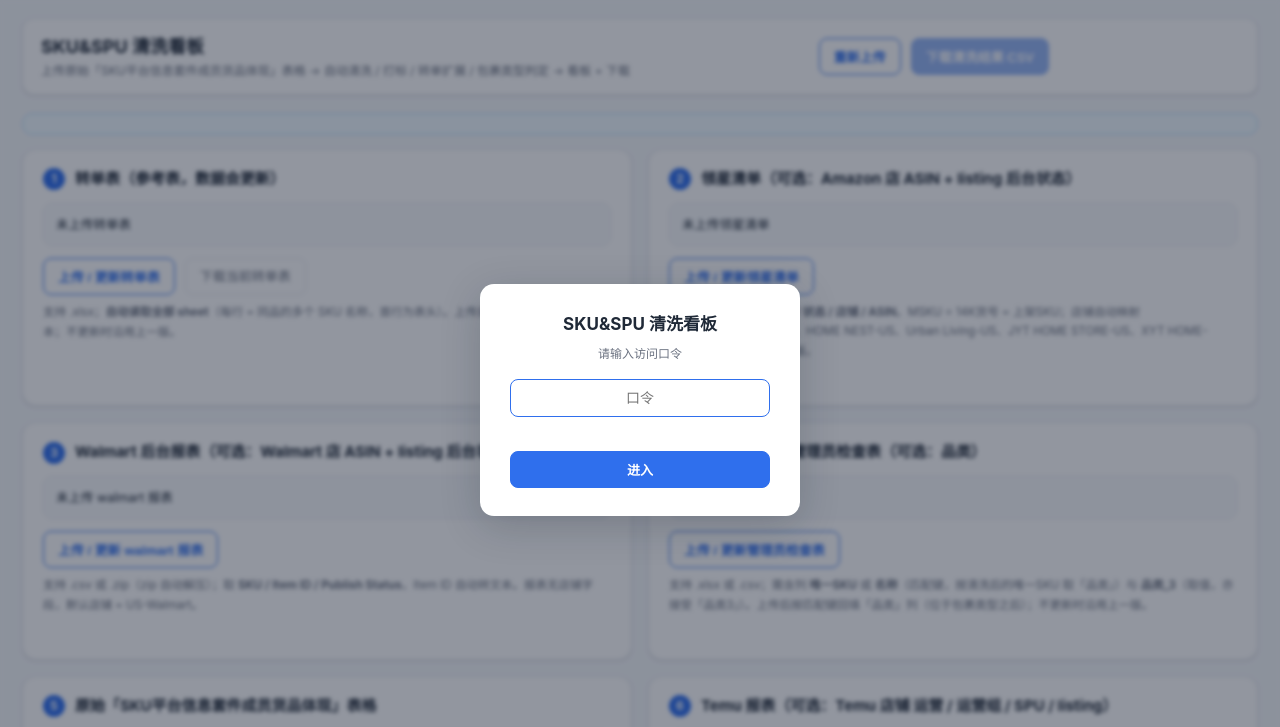
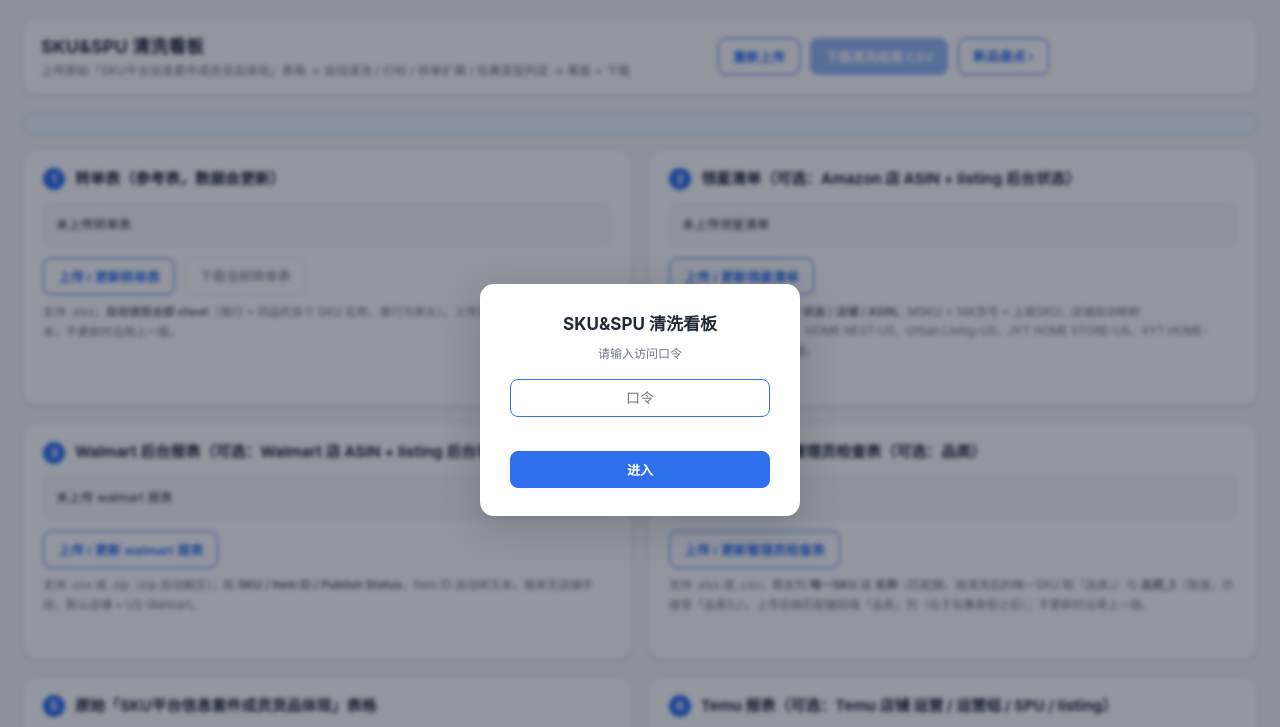
Before and after one commit to zl152012mly-svg/sku-spu-dashboard, a plain HTML site: page templates/index.html in a window 1280 px wide. Shown: the top 727 px of the page. Drawn offline with Linux system fonts and the light colour scheme; no server answers.

Commit message:
templates/index.html

```diff
--- a/templates/index.html
+++ b/templates/index.html
@@ -19,6 +19,7 @@
       <span id="status-bar"></span>
       <button class="btn ghost" id="btn-new">重新上传</button>
       <button class="btn" id="btn-download" disabled>下载清洗结果 CSV</button>
+      <a class="btn ghost" href="/na/" title="打开新品盘点系统">新品盘点 ›</a>
       <span id="download-status" role="status" aria-live="polite"></span>
     </div>
   </header>
```
